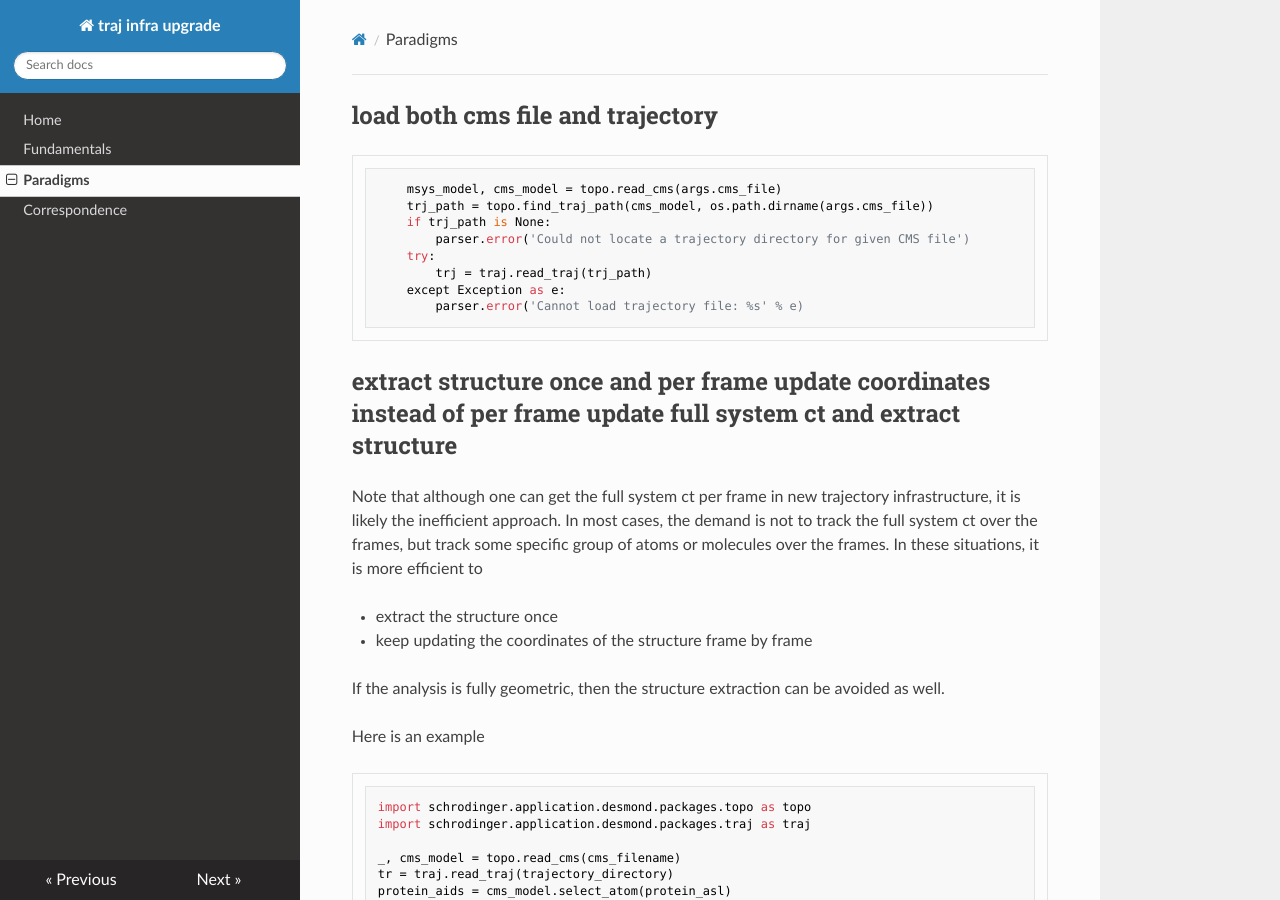
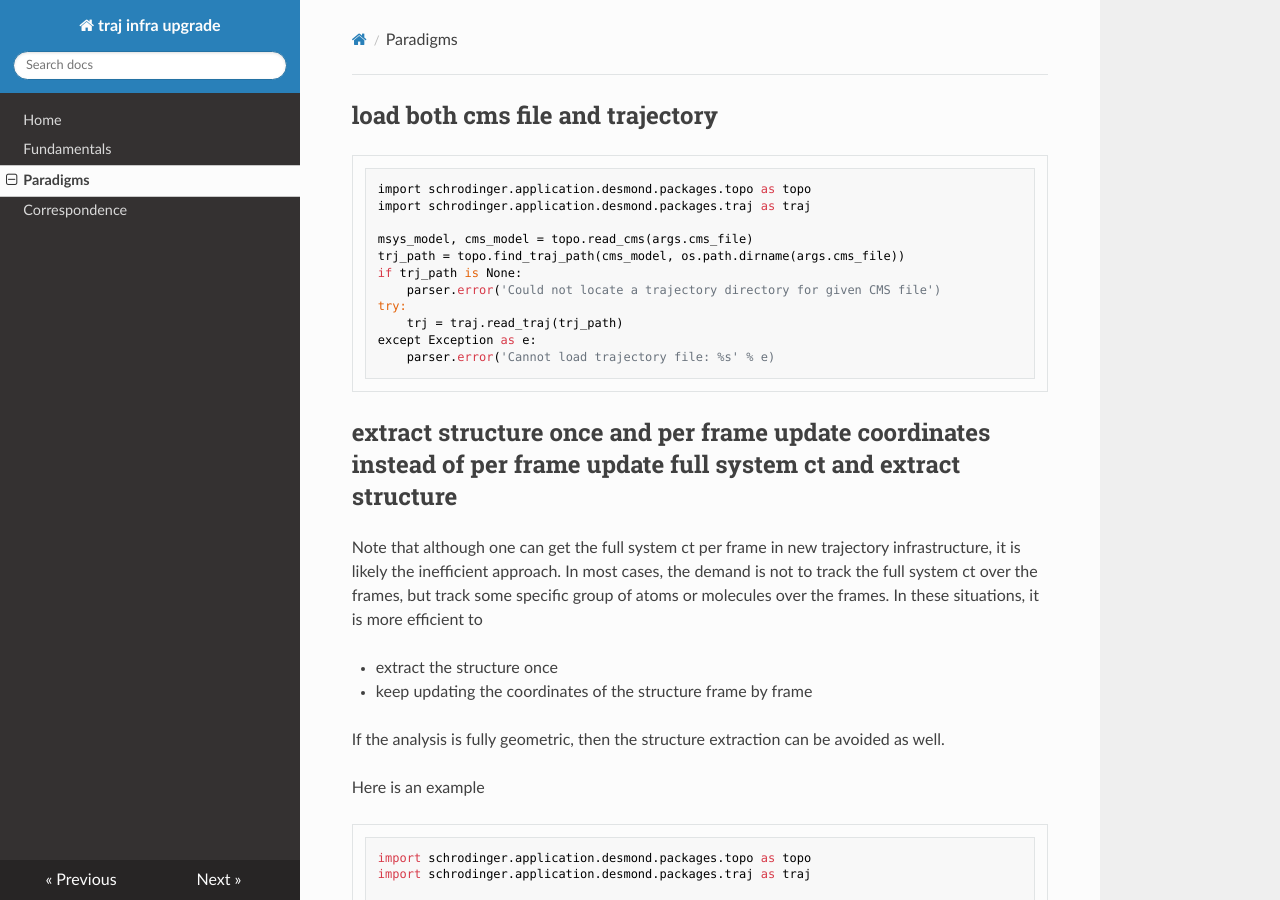
Before and after one commit to nosarthur/traj-infra-upgrade, an MkDocs documentation site: the page built from docs/paradigms.md, in a window 1280 px wide and 900 px high. Built offline with MkDocs 1.6.1, drawn with Linux system fonts in a browser that asks for light colours; nearby versions of some CDN libraries; old or Windows-style settings are respelled for this version of MkDocs.

Commit message:
update Nov.6

````diff
--- a/docs/paradigms.md
+++ b/docs/paradigms.md
@@ -1,18 +1,23 @@
 ## load both cms file and trajectory
 
 ```python
-    msys_model, cms_model = topo.read_cms(args.cms_file)
-    trj_path = topo.find_traj_path(cms_model, os.path.dirname(args.cms_file))
-    if trj_path is None:
-        parser.error('Could not locate a trajectory directory for given CMS file')
-    try:
-        trj = traj.read_traj(trj_path)
-    except Exception as e:
-        parser.error('Cannot load trajectory file: %s' % e)
+import schrodinger.application.desmond.packages.topo as topo
+import schrodinger.application.desmond.packages.traj as traj
+
+msys_model, cms_model = topo.read_cms(args.cms_file)
+trj_path = topo.find_traj_path(cms_model, os.path.dirname(args.cms_file))
+if trj_path is None:
+    parser.error('Could not locate a trajectory directory for given CMS file')
+try:
+    trj = traj.read_traj(trj_path)
+except Exception as e:
+    parser.error('Cannot load trajectory file: %s' % e)
 ```
 
 ## extract structure once and per frame update coordinates instead of per frame update full system ct and extract structure
-Note that although one can get the full system ct per frame in new trajectory infrastructure, it is likely the inefficient approach. In most cases, the demand is not to track the full system ct over the frames, but track some specific group of atoms or molecules over the frames. In these situations, it is more efficient to
+Note that although one can get the full system ct per frame in new trajectory infrastructure, it is likely the inefficient approach.
+In most cases, the demand is not to track the full system ct over the frames, but track some specific group of atoms or molecules over the frames.
+In these situations, it is more efficient to
 
 * extract the structure once
 * keep updating the coordinates of the structure frame by frame
--- a/mkdocs.yml
+++ b/mkdocs.yml
@@ -1,5 +1,5 @@
 site_name: traj infra upgrade
-site_description: last update 11.04.2017
+site_description: last update 11.06.2017
 
 pages:
     - Home: index.md
````
Also changed, not shown: docs/index.md (+2 -0 lines).
